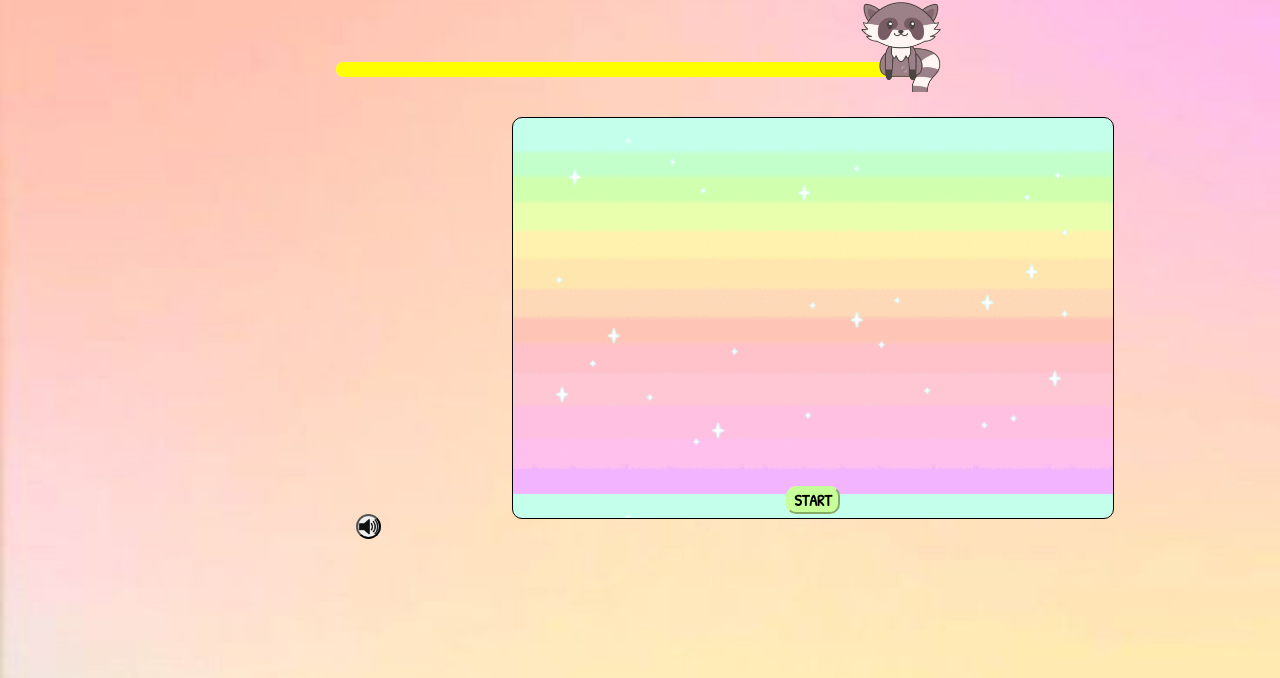
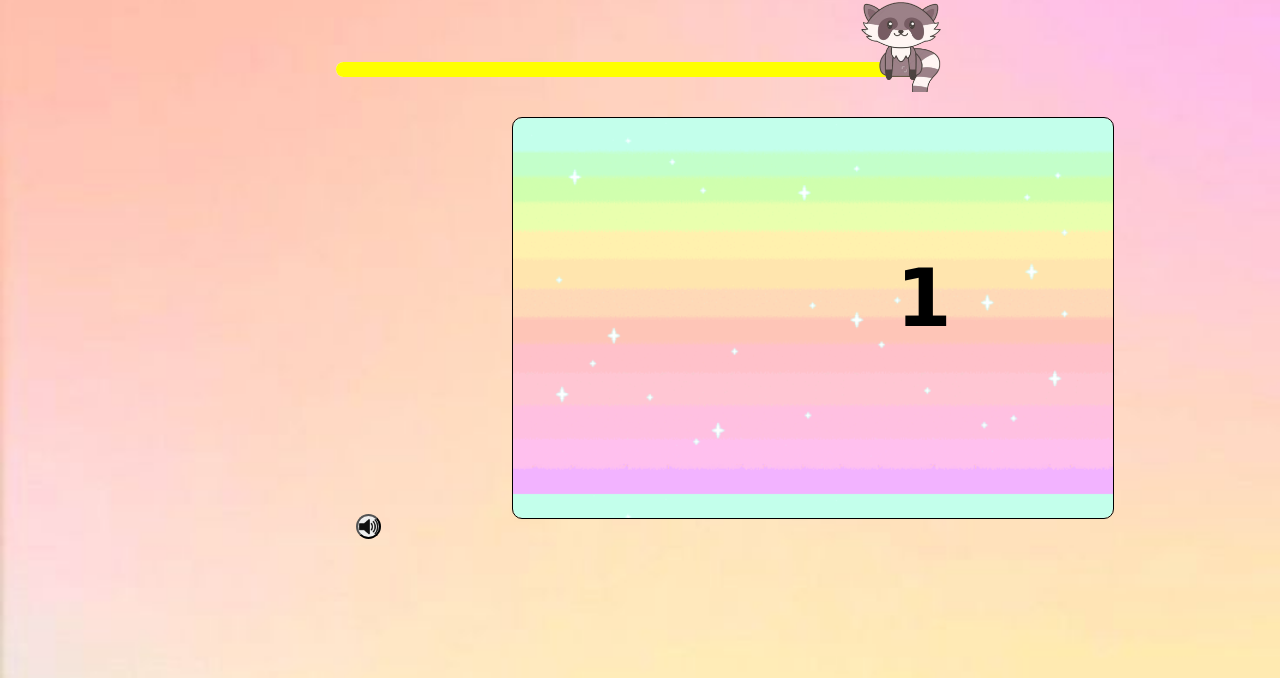
Before and after one commit to Arixka/Mapache-s-Memory-Games, a plain HTML site: page src/index.html in a window 1280 px wide. Both pictures are taken after a click on the button "PLAY NOW". Shown: the part 122-800 px from the top of the page. Drawn offline with Linux system fonts and the light colour scheme.

Commit message:
countdown and penalty

```diff
--- a/css/main.css
+++ b/css/main.css
@@ -103,23 +103,6 @@ body {
   background-size: contain;
 }
 
-
-#btn-start {
-  text-align: center;
-  margin-bottom: 15px;
-}
-
-#start {
-  background-color: rgb(199 255 152);
-  border-color: rgb(199 255 152);
-  border-radius: 10px;
-  font-weight: 600;
-  font-size: 16px;
-  margin-top: -5px;
-  cursor: pointer;
-  font-family: 'Patrick Hand', cursive;
-}
-
 #background {
   background-image: url(../imagenes/fondo.gif);
   background-size: contain;
@@ -136,6 +119,7 @@ body {
 
 
 /* Windows Modal */
+
 .modal {
   position: absolute;
   z-index: 1;
@@ -146,7 +130,6 @@ body {
   width: 650px;
   overflow: auto;
   background-color: rgb(255, 255, 255);
-  /* background-image: "../imagenes/fondo.gif"; */
   border-radius: 5px;
   border: 2px solid black;
   background-size: cover;
@@ -259,15 +242,10 @@ body {
 
 @keyframes shake {
   0% { transform: translate(1px, 1px) rotate(0deg); }
-  10% { transform: translate(-1px, -2px) rotate(-1deg); }
   20% { transform: translate(-3px, 0px) rotate(1deg); }
-  30% { transform: translate(3px, 2px) rotate(0deg); }
   40% { transform: translate(1px, -1px) rotate(1deg); }
-  50% { transform: translate(-1px, 2px) rotate(-1deg); }
   60% { transform: translate(-3px, 1px) rotate(0deg); }
-  70% { transform: translate(3px, 1px) rotate(-1deg); }
   80% { transform: translate(-1px, -1px) rotate(1deg); }
-  90% { transform: translate(1px, 2px) rotate(0deg); }
   100% { transform: translate(1px, -2px) rotate(-1deg); }
 }
 
@@ -280,3 +258,20 @@ body {
   font-family: 'Source Sans Pro', sans-serif;
   cursor: pointer;
 }
+
+.countdown {
+  background-color: rgba(0,0,0,.0001) !important;
+  text-align: center;
+  font-size: 40px;
+  font-family: 'Chela One', cursive;
+  display: none;
+  pointer-events: none;
+  z-index: 1;
+  position: absolute;
+  left: 70vw;
+  top: 40vh;
+}
+
+.wrong {
+  animation: shake 0.3s;
+}
--- a/js/script.js
+++ b/js/script.js
@@ -9,9 +9,9 @@ const arrCards = ['ice-cream', 'waffle', 'pancake', 'donut', 'ice-cream', 'waffl
 
 let matchCard = [] // Selected card pair
 
-let sound = document.getElementById('sound') // variables de sonido
-let music = document.getElementById('music')
-let play = document.getElementById('sound-button')
+const sound = document.getElementById('sound') // variables de sonido
+const music = document.getElementById('music')
+const play = document.getElementById('sound-button')
 
 let contWinner = 0
 
@@ -40,6 +40,7 @@ function setLevel (level) { // damos colores a las cartas
 // ----------------------------------------------
 
 function selectCard (card) {
+  character.classList.remove('wrong')
   matchCard.push(card)
   if (matchCard.length === 2) {
     matchCard[1].classList.toggle('initial')
@@ -54,6 +55,8 @@ function selectCard (card) {
         clearInterval(interval)
       }
     } else {
+      character.classList.add('wrong')
+      characterLeft -= 25
       const timerId = setTimeout(flipCards, 500, matchCard)
     }
     matchCard = []
@@ -93,18 +96,26 @@ function reset (arr) {
   })
 }
 
-// -------------------------------------------------
+// ----------------------------START---------------------
 
 music.play()
-var muted = false
+let muted = false
 play.classList.add('sound-on')
 
-const btnStart = document.getElementById('btn-start')
+const countDown = document.getElementsByClassName('countdown')[0]
 
-btnStart.onclick = function () {
-  setLevel(arrCards)
-  const timerId = setTimeout(flipCards, 2000, cards)
-  btnStart.style.display = 'none'
+function startCountdown () {
+  const timerId = setInterval(function () {
+    if (countDown.childNodes[1].innerText === 'Ready?') {
+      setLevel(arrCards)
+      const timerId2 = setTimeout(flipCards, 2000, cards)
+      clearInterval(timerId)
+      countDown.style.display = 'none'
+    }
+    const value = parseInt(countDown.childNodes[1].innerText)
+    countDown.childNodes[1].innerText = value - 1
+    if (value === 1) { countDown.childNodes[1].innerText = 'Ready?' }
+  }, 1000)
 }
 
 // --------------------------------------------
@@ -182,4 +193,7 @@ const btnPlayCover = document.getElementById('btn-cover')
 btnPlayCover.onclick = function () {
   modalCover[0].classList.remove('show')
   modalCover[0].classList.add('close')
+  countDown.style.display = 'block'
+  // btnStart.style.display = 'none'
+  startCountdown()
 }
--- a/src/index.html
+++ b/src/index.html
@@ -33,7 +33,7 @@
       <div id="img8"></div>
 
     </div>
-    <div id="btn-start"><button id="start" type="button">START</button></div>
+
   </div>
   <!-- ventanas modales-->
 
@@ -70,6 +70,11 @@
   <button id="btn-cover" type="button">PLAY NOW</button>
   </div>
 </div>
+
+<div class="countdown">
+  <h1>3</h1>
+</div>
+
 </body>
 
 </html>
```
